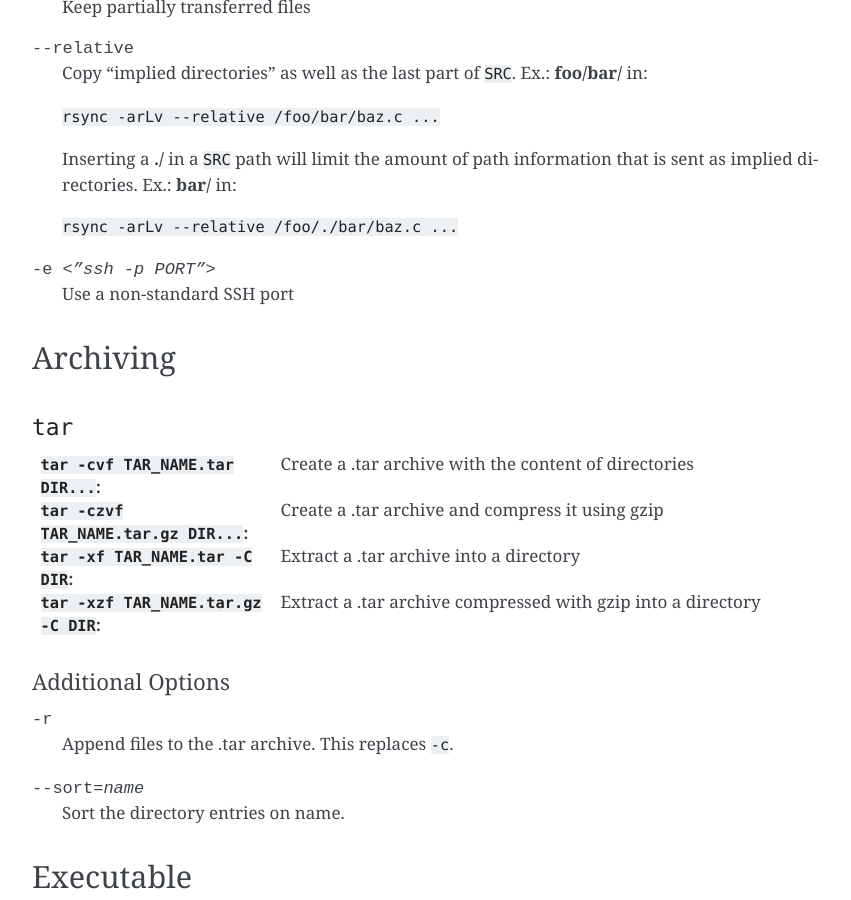
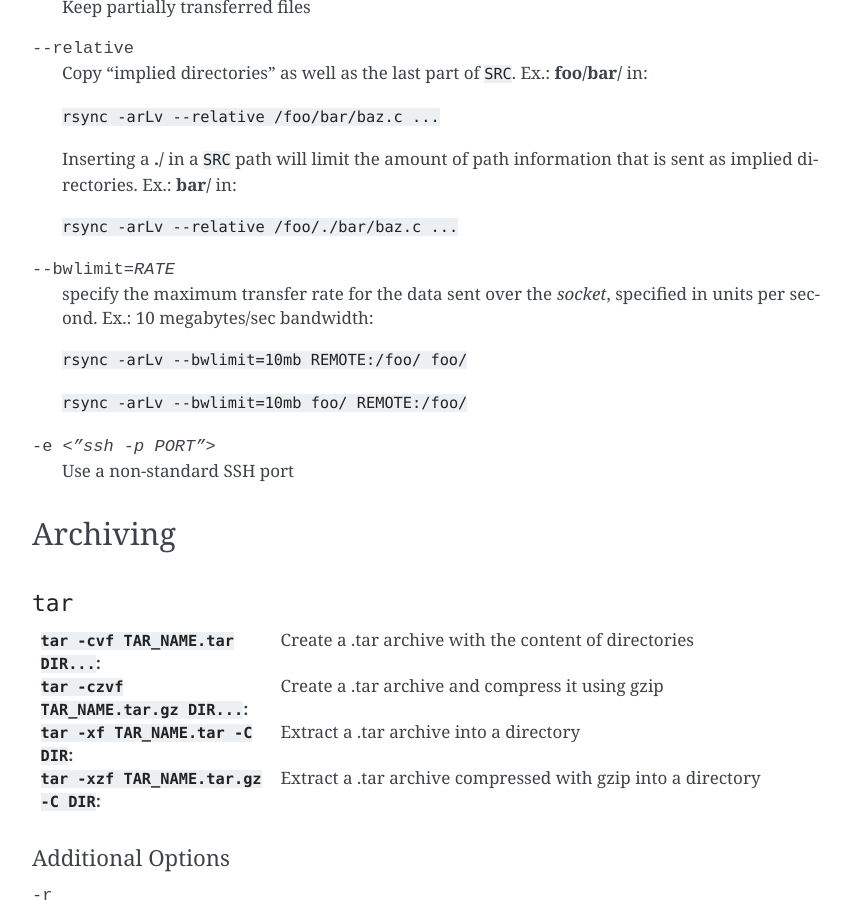
Before and after one commit to satyaog/cli-cheatsheet, a Sphinx documentation site: the page built from docs/source/index.rst, in a window 1280 px wide and 900 px high, scrolled down 6410 px. Shown: the whole window, without its empty margins (168-1019 px from the left). Built offline with Sphinx 7.4.7, drawn with Linux system fonts in a browser that asks for light colours.

Commit message:
Update index.rst

```diff
--- a/docs/source/index.rst
+++ b/docs/source/index.rst
@@ -370,6 +370,11 @@ Additional Options
    Inserting a **./** in a ``SRC`` path will limit the amount of path information that is sent as implied directories. Ex.: **bar/** in:
 
    ``rsync -arLv --relative /foo/./bar/baz.c ...``
+--bwlimit=RATE       specify the maximum transfer rate for the data sent over the *socket*, specified in units per second. Ex.: 10 megabytes/sec bandwidth:
+
+   ``rsync -arLv --bwlimit=10mb REMOTE:/foo/ foo/``
+
+   ``rsync -arLv --bwlimit=10mb foo/ REMOTE:/foo/``
 -e <"ssh -p PORT">
    Use a non-standard SSH port
 
```
